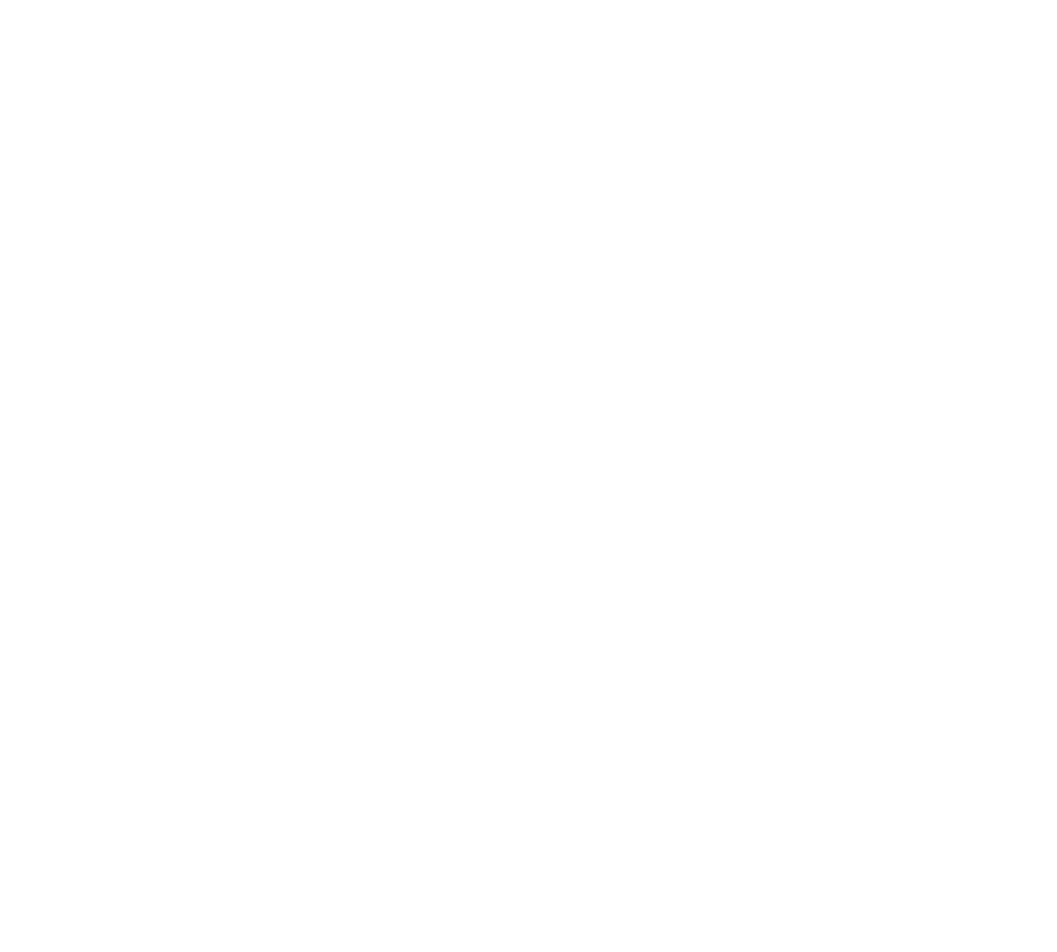
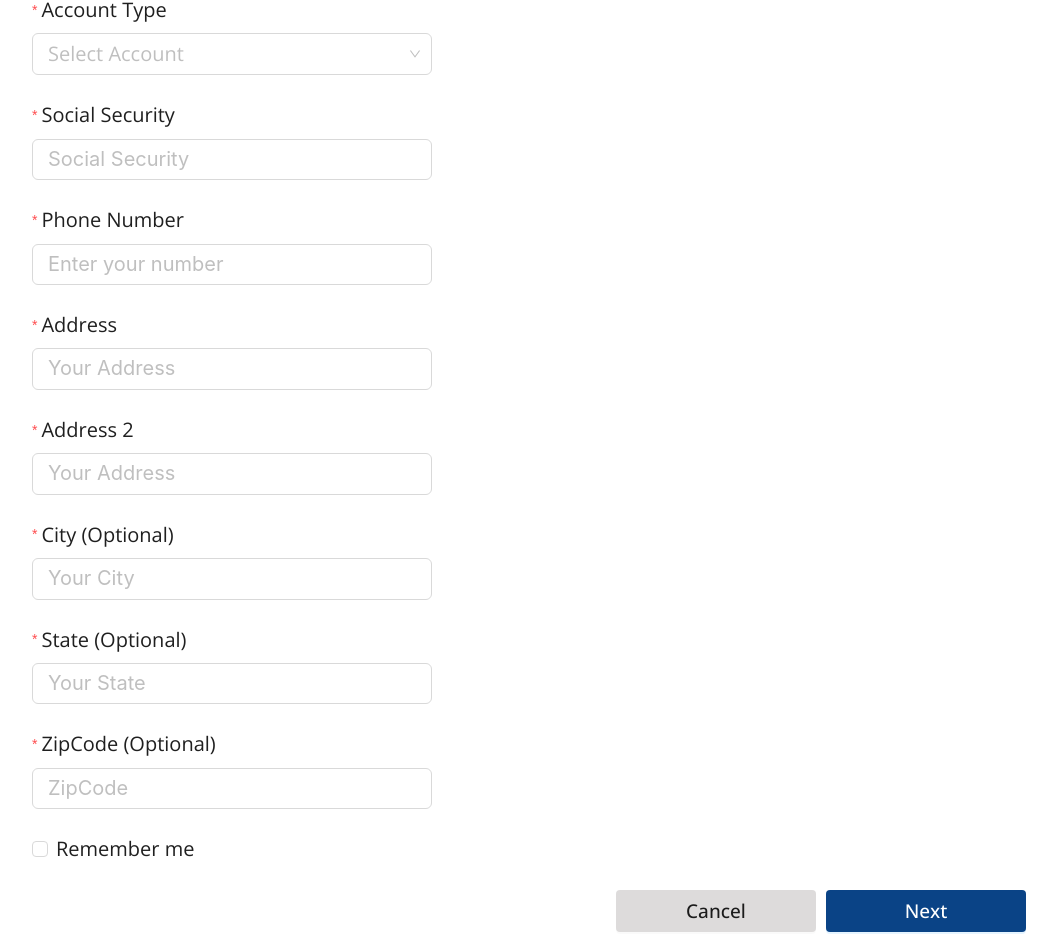
Before and after one commit to GhazanfarMahmood/chase, a React (Vite) app: page /sign-up in a window 1280 px wide. Shown: the part 832-1784 px from the top of the page, without its empty margins (111-1168 px from the left). Before the commit the page ends 800 px from the top, so only its background shows below. Built offline with nearby package versions, Linux system fonts and the light colour scheme; the HTML template or start-up script is replaced by a standard one.

Commit message:
signup page created

```diff
--- a/src/components/SignUpCom/SignUpCom.jsx
+++ b/src/components/SignUpCom/SignUpCom.jsx
@@ -80,14 +80,6 @@
               <Input.Password placeholder="Confirm Password" />
             </Form.Item>
             <Form.Item
-              label="Residential Address"
-              name={"address"}
-              layout="vertical"
-              rules={[{ required: true }]}
-            >
-              <Input placeholder="Your Address" />
-            </Form.Item>
-            <Form.Item
               label="Account Type"
               name={"account"}
               layout="vertical"
@@ -98,6 +90,62 @@
                 <Option value="Checking">Checking</Option>
                 <Option value="Business">Business</Option>
               </Select>
+            </Form.Item>
+            <Form.Item
+              label="Social Security"
+              name={"security"}
+              layout="vertical"
+              rules={[{ required: true }]}
+            >
+              <Input placeholder="Social Security" />
+            </Form.Item>
+            <Form.Item
+              label="Phone Number"
+              name={"number"}
+              layout="vertical"
+              rules={[{ required: true }]}
+            >
+              <Input placeholder="Enter your number" />
+            </Form.Item>
+            <Form.Item
+              label="Address"
+              name={"address"}
+              layout="vertical"
+              rules={[{ required: true }]}
+            >
+              <Input placeholder="Your Address" />
+            </Form.Item>
+            <Form.Item
+              label="Address 2"
+              name={"address_2"}
+              layout="vertical"
+              rules={[{ required: true }]}
+            >
+              <Input placeholder="Your Address" />
+            </Form.Item>
+            <Form.Item
+              label="City (Optional)"
+              name={"city"}
+              layout="vertical"
+              rules={[{ required: true }]}
+            >
+              <Input placeholder="Your City" />
+            </Form.Item>
+            <Form.Item
+              label="State (Optional)"
+              name={"state"}
+              layout="vertical"
+              rules={[{ required: true }]}
+            >
+              <Input placeholder="Your State" />
+            </Form.Item>
+            <Form.Item
+              label="ZipCode (Optional)"
+              name={"zipcode"}
+              layout="vertical"
+              rules={[{ required: true }]}
+            >
+              <Input placeholder="ZipCode" />
             </Form.Item>
           </div>
           <Form.Item>
--- a/src/components/SignUpCom/SignUpCom.scss
+++ b/src/components/SignUpCom/SignUpCom.scss
@@ -34,14 +34,14 @@
       text-align: center;
     }
 
-    .wrapper {
-      display: grid;
-      grid-template-columns: repeat(2, 1fr);
-      column-gap: 20px;
-      width: 100%;
-
     .ant-form-item {
-        margin-bottom: 15px;
+      max-width: 400px;
+      .ant-form-item-control {
+        flex: none;
+      }
+      .ant-col {
+        min-height: auto;
+      }
       label {
         font-size: 20px;
       }
@@ -63,12 +63,8 @@
         }
       }
 
-        .ant-form-item-control {
-          flex: none;
-        }
-      }
-      @media (max-width: 768px) {
-        grid-template-columns: 1fr;
+      @media (max-width: 1024px) {
+        margin-inline: auto;
       }
     }
 
@@ -77,6 +73,7 @@
       gap: 10px;
       width: 100%;
       margin-top: 15px;
+      margin-bottom: 20px;
 
       button {
         border: 0px;
@@ -119,6 +116,3 @@
     }
   }
 }
-
-// margin-top: 80px;
-// width: 400px;
```
Lines whose indentation alone changed are shown as unchanged.
